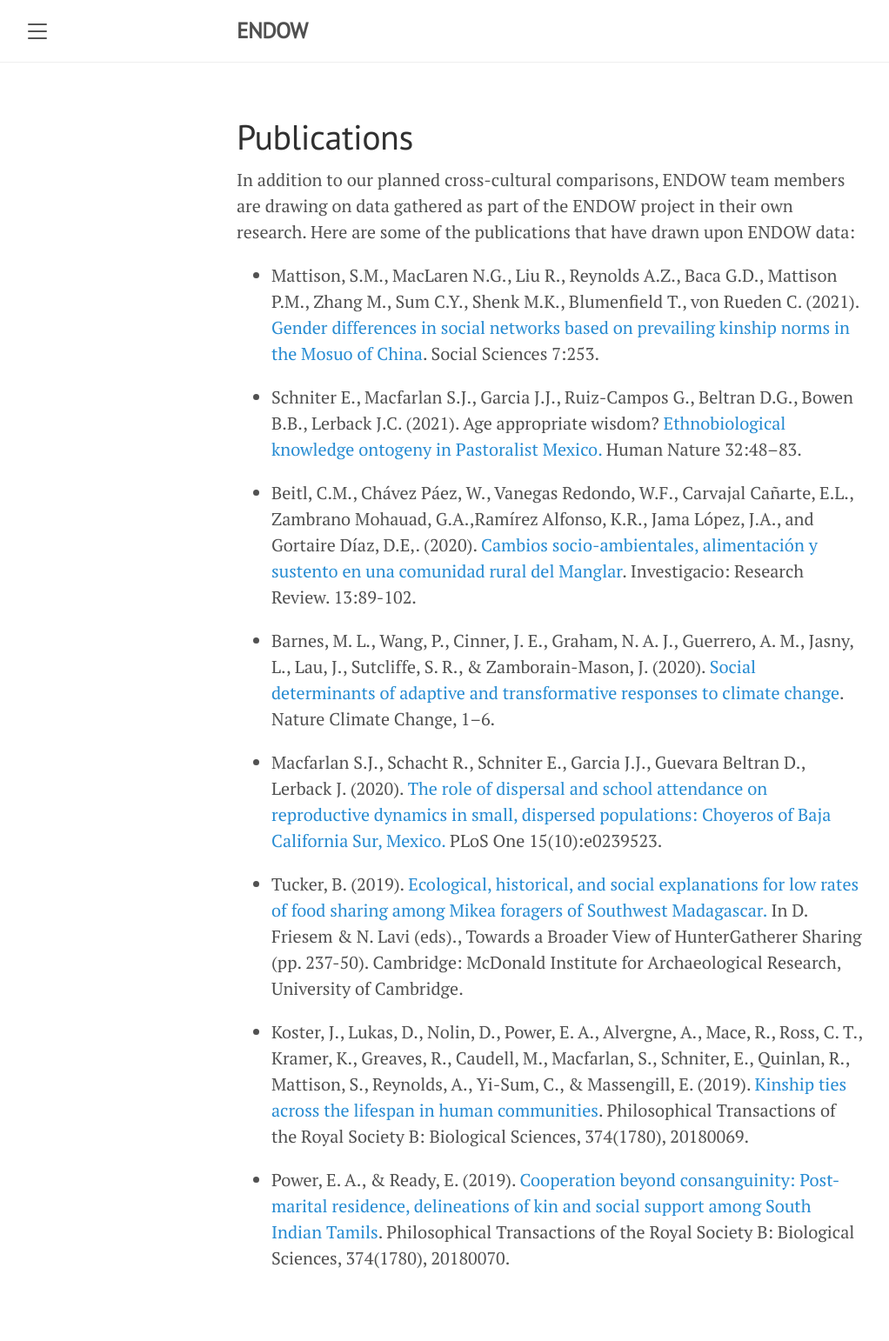
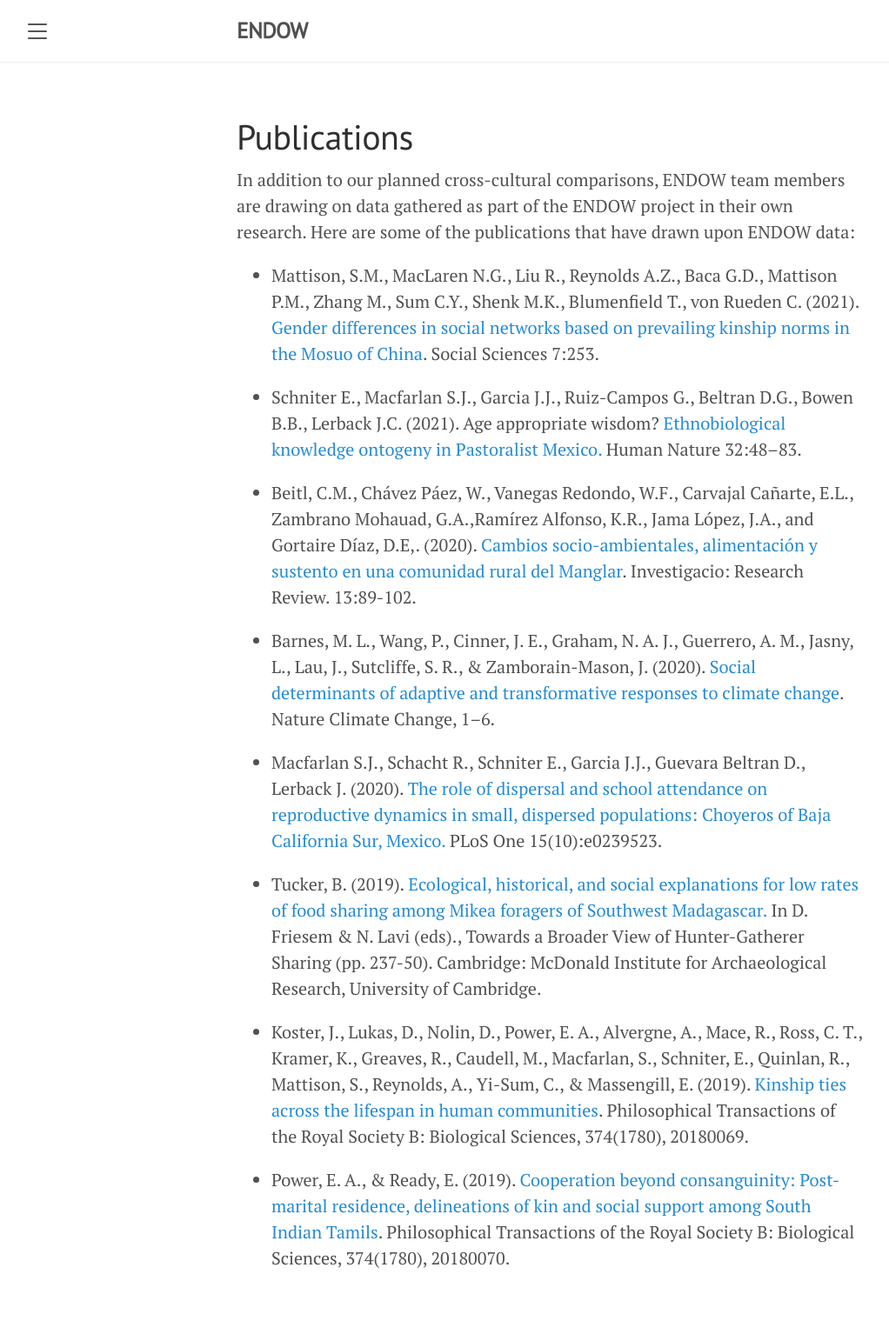
Before and after one commit to endowproject/endowproject.github.io, a Jekyll site: the page built from publications.md, in a window 1280 px wide. Shown: the whole page at 87% size, without its empty margins (8-1030 px from the left). Built offline with Jekyll 4.4.1, drawn with Linux system fonts in a browser that asks for light colours.

Commit message:
Update publications.md

```diff
--- a/publications.md
+++ b/publications.md
@@ -15,7 +15,7 @@ In addition to our planned cross-cultural comparisons, ENDOW team members are dr
 
 - Macfarlan S.J., Schacht R., Schniter E., Garcia J.J., Guevara Beltran D., Lerback J. (2020). [The role of dispersal and school attendance on reproductive dynamics in small, dispersed populations: Choyeros of Baja California Sur, Mexico.](https://doi.org/10.1371/journal.pone.0239523) PLoS One 15(10):e0239523.
 
-- Tucker, B. (2019). [Ecological, historical, and social explanations for low rates of food sharing among Mikea foragers of Southwest Madagascar.](https://www.repository.cam.ac.uk/bitstream/handle/1810/300122/Hunter_Gatherer_Sharing_s_Chapter17.pdf?sequence=1) In D. Friesem & N. Lavi (eds)., Towards a Broader View of HunterGatherer Sharing (pp. 237-50). Cambridge: McDonald Institute for Archaeological Research, University of
+- Tucker, B. (2019). [Ecological, historical, and social explanations for low rates of food sharing among Mikea foragers of Southwest Madagascar.](https://www.repository.cam.ac.uk/bitstream/handle/1810/300122/Hunter_Gatherer_Sharing_s_Chapter17.pdf?sequence=1) In D. Friesem & N. Lavi (eds)., Towards a Broader View of Hunter-Gatherer Sharing (pp. 237-50). Cambridge: McDonald Institute for Archaeological Research, University of
 Cambridge.
 
 - Koster, J., Lukas, D., Nolin, D., Power, E. A., Alvergne, A., Mace, R., Ross, C. T., Kramer, K., Greaves, R., Caudell, M., Macfarlan, S., Schniter, E., Quinlan, R., Mattison, S., Reynolds, A., Yi-Sum, C., & Massengill, E. (2019). [Kinship ties across the lifespan in human communities](https://royalsocietypublishing.org/doi/full/10.1098/rstb.2018.0069). Philosophical Transactions of the Royal Society B: Biological Sciences, 374(1780), 20180069.
```
